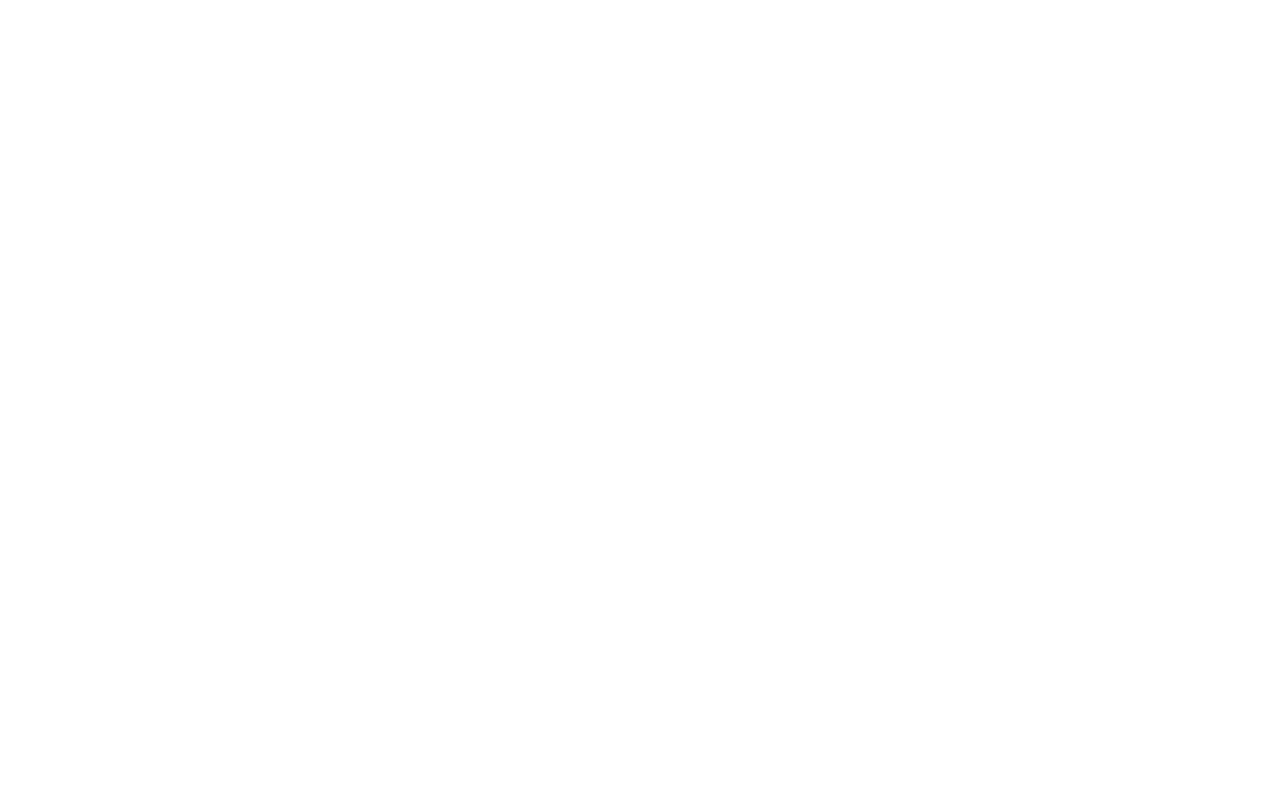
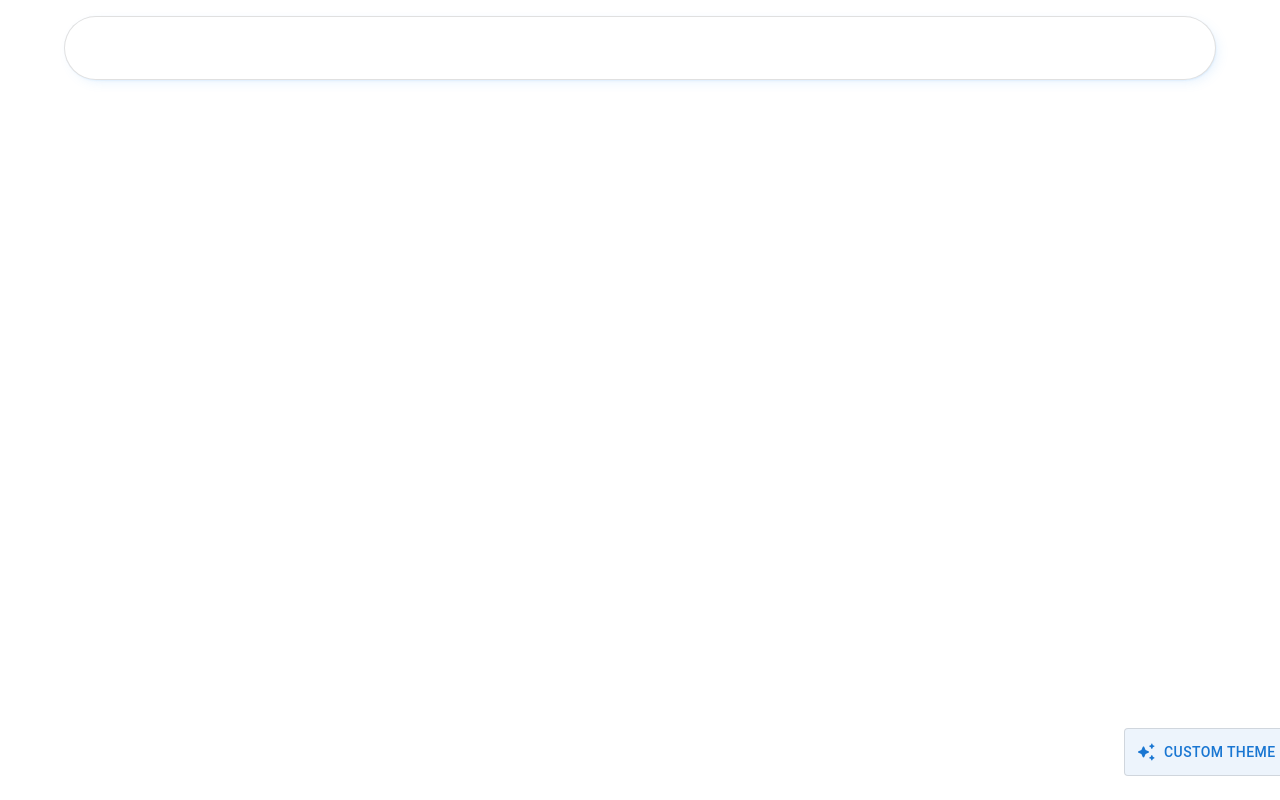
Before and after one commit to naveen965/clinic-system, a React (Create React App) app in the folder finance-app/: page / in a window 1280 px wide. Before the commit this address had no page. Built offline with nearby package versions, Linux system fonts and the light colour scheme.

Commit message:
Added Home.js to the projetc

```diff
--- a/finance-app/src/App.js
+++ b/finance-app/src/App.js
@@ -2,16 +2,47 @@
 import './App.css';
 import Login from './authentication/Login';
 import Register from './authentication/Register';
-import { BrowserRouter, Routes, Route } from 'react-router-dom';
+import Home from './Home';
+// import Dashboard from './Dashboard';
+import { BrowserRouter as Router, Routes, Route, Navigate } from 'react-router-dom';
+
+// const PrivateRoute = ({ component: Component, isAuthenticated, ...rest }) => (
+//   <Route
+//     {...rest}
+//     render={(props) =>
+//       isAuthenticated ? (
+//         <Component {...props} />
+//       ) : (
+//         <Navigate to="/auth" />
+//       )
+//     }
+//   />
+// );
+
+// const PublicRoute = ({ component: Component, isAuthenticated, restricted, ...rest }) => (
+//   <Route
+//     {...rest}
+//     render={(props) =>
+//       isAuthenticated && restricted ? (
+//         <Navigate to="/dashboard" />
+//       ) : (
+//         <Component {...props} />
+//       )
+//     }
+//   />
+// );
 
 const App = () => {
+  //const isAuthenticated = false;
+
   return (
-    <BrowserRouter>
+    <Router>
       <Routes>
-        <Route path='/login' element={<Login />}></Route>
-        <Route path='/register' element={<Register />}></Route>
+        {/* <Route exact path='/login' element={<Login />}></Route>
+        <Route exact path='/register' element={<Register />}></Route> */}
+        <Route path='/' element={<Home/>}></Route>
       </Routes>
-    </BrowserRouter>
+    </Router>
   );
 };
 
--- /dev/null
+++ b/finance-app/src/Dashboard.js
@@ -0,0 +1,9 @@
+import React from 'react'
+
+function Dashboard() {
+  return (
+    <div>Dashboard</div>
+  )
+}
+
+export default Dashboard
--- /dev/null
+++ b/finance-app/src/Home.js
@@ -0,0 +1,77 @@
+import React from 'react'
+import { PropTypes } from 'prop-types';
+
+import CssBaseline from '@mui/material/CssBaseline';
+import Box from '@mui/material/Box';
+import Divider from '@mui/material/Divider';
+import { ThemeProvider, createTheme } from '@mui/material/styles';
+import ToggleButton from '@mui/material/ToggleButton';
+import ToggleButtonGroup from '@mui/material/ToggleButtonGroup';
+import AutoAwesomeRoundedIcon from '@mui/icons-material/AutoAwesomeRounded';
+import AppAppBar from './components/AppAppBar';
+
+const defaultTheme = createTheme({});
+
+function ToggleCustomTheme({ showCustomTheme, toggleCustomTheme }) {
+  return (
+    <Box
+      sx={{
+        display: 'flex',
+        flexDirection: 'column',
+        alignItems: 'center',
+        width: '100dvw',
+        position: 'fixed',
+        bottom: 24,
+      }}
+    >
+      <ToggleButtonGroup
+        color="primary"
+        exclusive
+        value={showCustomTheme}
+        onChange={toggleCustomTheme}
+        aria-label="Platform"
+        sx={{
+          backgroundColor: 'background.default',
+          '& .Mui-selected': {
+            pointerEvents: 'none',
+          },
+        }}
+      >
+        <ToggleButton value>
+          <AutoAwesomeRoundedIcon sx={{ fontSize: '20px', mr: 1 }} />
+          Custom theme
+        </ToggleButton>
+        <ToggleButton value={false}>
+          {/* <SvgMaterialDesign sx={{ fontSize: '20px', mr: 1 }} /> */}
+          Material Design
+        </ToggleButton>
+      </ToggleButtonGroup>
+    </Box>
+  );
+}
+
+export default function Home() {
+  const [mode, setMode] = React.useState('dark');
+  const [showCustomTheme, setShowCustomTheme] = React.useState(true);
+  //const LPtheme = createTheme(getLPtheme(mode));
+
+  const toggleColorMode = () => {
+    setMode((prev) => (prev === 'dark' ? 'light' : 'dark'));
+  };
+
+  const toggleCustomTheme = () => {
+    setShowCustomTheme((prev) => !prev);
+  };
+
+  return (
+    <ThemeProvider theme={showCustomTheme ? defaultTheme : "hello"}>
+      <CssBaseline/>
+      <AppAppBar mode={mode} toggleColorMode={toggleColorMode} />
+      <Box sx={{ bgcolor: 'background.default' }}></Box>
+      <ToggleCustomTheme
+        showCustomTheme={showCustomTheme}
+        toggleCustomTheme={toggleCustomTheme}
+      />
+    </ThemeProvider>
+  );
+}
--- a/finance-app/src/authentication/Register.js
+++ b/finance-app/src/authentication/Register.js
@@ -18,7 +18,7 @@
     <Typography variant="body2" color="text.secondary" align="center" {...props}>
       {'Copyright © '}
       <Link color="inherit" href="https://mui.com/">
-        Your Website
+        Naveen Rajasekara
       </Link>{' '}
       {new Date().getFullYear()}
       {'.'}
--- /dev/null
+++ b/finance-app/src/components/AppAppBar.js
@@ -0,0 +1,87 @@
+import * as React from 'react';
+import PropTypes from 'prop-types';
+
+import Box from '@mui/material/Box';
+import AppBar from '@mui/material/AppBar';
+import Toolbar from '@mui/material/Toolbar';
+import Button from '@mui/material/Button';
+import Container from '@mui/material/Container';
+import Divider from '@mui/material/Divider';
+import Typography from '@mui/material/Typography';
+import MenuItem from '@mui/material/MenuItem';
+import Drawer from '@mui/material/Drawer';
+import MenuIcon from '@mui/icons-material/Menu';
+import ToggleColorMode from './ToggleColorMode';
+
+const logoStyle = {
+    width: '140px',
+    height: 'auto',
+    cursor: 'pointer',
+};
+
+function AppAppBar ({ mode, toggleColorMode }) {
+    const [open, setOpen] = React.useState(false);
+
+    const toggleDrawer = (newOpen) => () => {
+        setOpen(newOpen);
+    };
+
+    const scrollToSection = (sectionId) => {
+        const sectionElement = document.getElementById(sectionId);
+        const offset = 128;
+        if (sectionElement) {
+            const targetScroll = sectionElement.offsetTop - offset;
+            sectionElement.scrollTo({
+                top: targetScroll,
+                behavior: 'smooth',
+            });
+            setOpen(false);
+        }
+    };
+
+    return (
+        <div>
+            <AppBar
+                position='fixed'
+                sx={{
+                    boxShadow: 0,
+                    bgcolor: 'transparent',
+                    backgroundImage: 'none',
+                    mt: 2,
+                }}
+            >
+                <Container maxWidth='lg'>
+                    <Toolbar
+                        variant="regular"
+                        sx={(theme) => ({
+                            display: 'flex',
+                            alignItems: 'center',
+                            justifyContent: 'space-between',
+                            flexShrink: 0,
+                            borderRadius: '999px',
+                            bgcolor:
+                                theme.palette.mode === 'light'
+                                ? 'rgba(255, 255, 255, 0.4)'
+                                : 'rgba(0, 0, 0, 0.4)',
+                            backdropFilter: 'blur(24px)',
+                            maxHeight: 40,
+                            border: '1px solid',
+                            borderColor: 'divider',
+                            boxShadow:
+                                theme.palette.mode === 'light'
+                                ? `0 0 1px rgba(85, 166, 246, 0.1), 1px 1.5px 2px -1px rgba(85, 166, 246, 0.15), 4px 4px 12px -2.5px rgba(85, 166, 246, 0.15)`
+                                : '0 0 1px rgba(2, 31, 59, 0.7), 1px 1.5px 2px -1px rgba(2, 31, 59, 0.65), 4px 4px 12px -2.5px rgba(2, 31, 59, 0.65)',
+                        })}
+                    ></Toolbar>
+                </Container>
+            </AppBar>
+        </div>
+    )
+}
+
+AppAppBar.propTypes = {
+    mode: PropTypes.oneOf(['dark', 'light']).isRequired,
+    toggleColorMode: PropTypes.func.isRequired,
+};
+
+export default AppAppBar;
--- /dev/null
+++ b/finance-app/src/components/ToggleColorMode.js
@@ -0,0 +1,35 @@
+import * as React from 'react';
+import PropTypes from 'prop-types';
+
+import Box from '@mui/material/Box';
+import Button from '@mui/material/Button';
+
+import WbSunnyRoundedIcon from '@mui/icons-material/WbSunnyRounded';
+import ModeNightRoundedIcon from '@mui/icons-material/ModeNightRounded';
+
+function ToggleColorMode({ mode, toggleColorMode }) {
+  return (
+    <Box sx={{ maxWidth: '32px' }}>
+      <Button
+        variant="text"
+        onClick={toggleColorMode}
+        size="small"
+        aria-label="button to toggle theme"
+        sx={{ minWidth: '32px', height: '32px', p: '4px' }}
+      >
+        {mode === 'dark' ? (
+          <WbSunnyRoundedIcon fontSize="small" />
+        ) : (
+          <ModeNightRoundedIcon fontSize="small" />
+        )}
+      </Button>
+    </Box>
+  );
+}
+
+ToggleColorMode.propTypes = {
+  mode: PropTypes.oneOf(['dark', 'light']).isRequired,
+  toggleColorMode: PropTypes.func.isRequired,
+};
+
+export default ToggleColorMode;
```
Also changed, not shown: finance-app/src/authentication/ForgotPassword.js (added).
